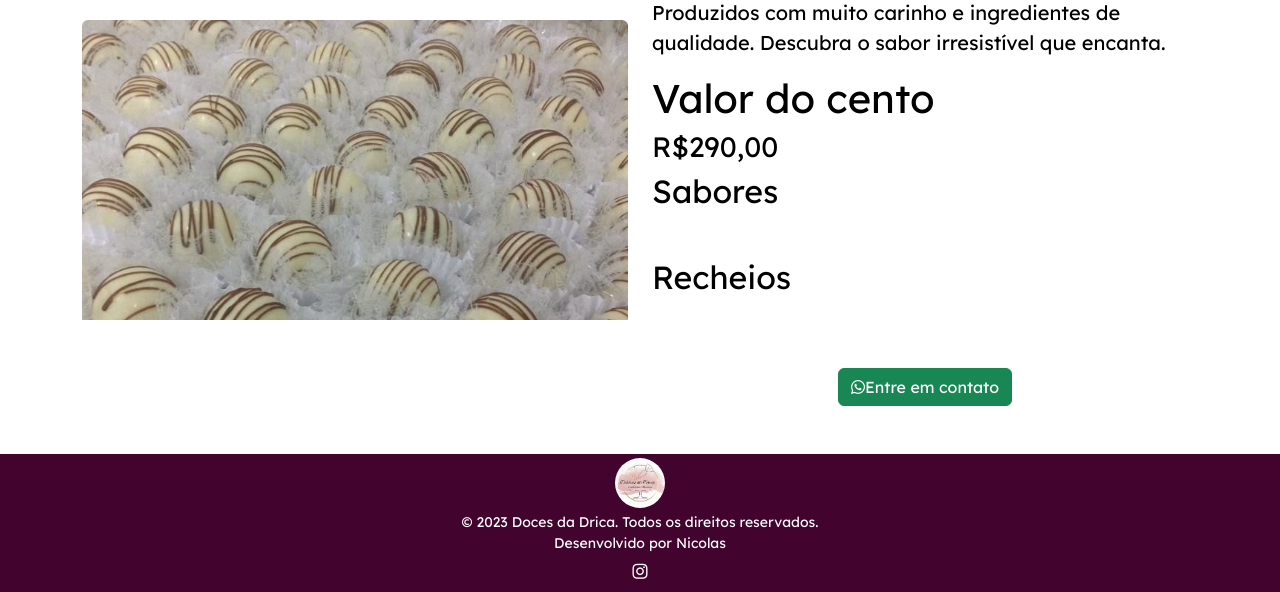
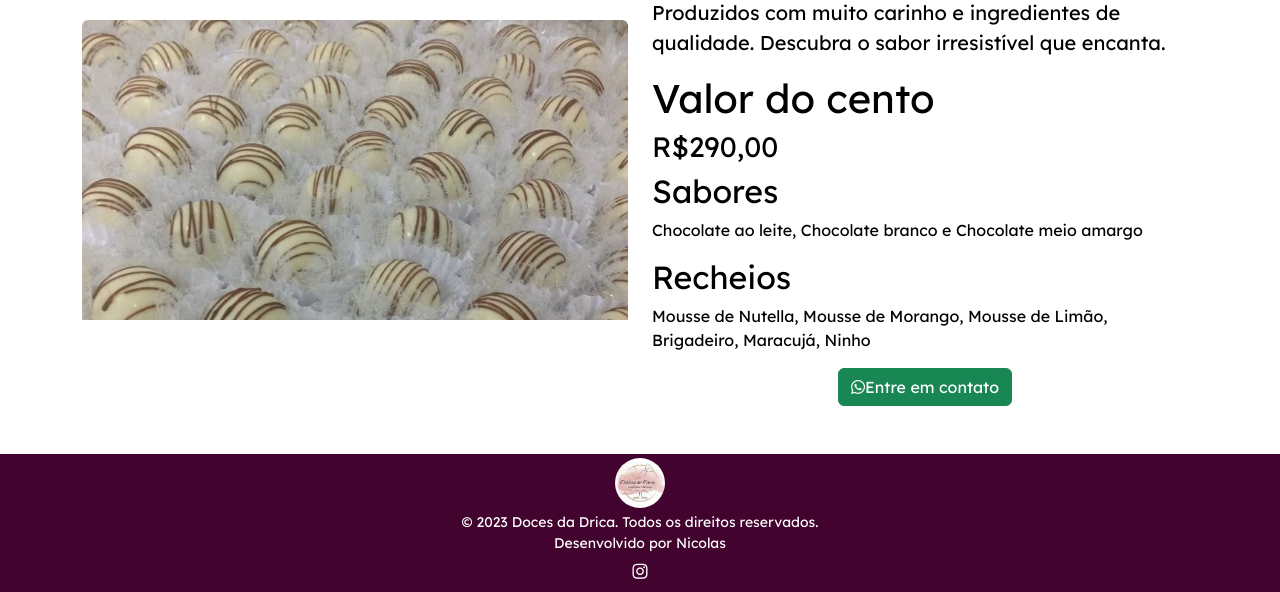
Before and after one commit to NicoaGc/Doces-da-Drica, a PHP site: page /docesfinos in a window 1280 px wide. Shown: the part 190-782 px from the top of the page. Run offline with PHP 8.4, Linux system fonts and the light colour scheme; some libraries are stand-ins or nearby versions.

Commit message:
ajuste cor texto

```diff
--- a/pages/docesfinos.php
+++ b/pages/docesfinos.php
@@ -27,11 +27,11 @@ $imagens = [
             <h1 class="text-black">Valor do cento</h1>
             <h3 class="text-black">R$290,00</h3>
             <h2 class="text-black">Sabores</h2>
-                <p>
+                <p class="text-black">
                     Chocolate ao leite, Chocolate branco e Chocolate meio amargo
                 </p>
             <h2 class="text-black">Recheios</h2>
-                <p>Mousse de Nutella, Mousse de Morango, Mousse de Limão, Brigadeiro, Maracujá, Ninho</p>
+                <p class="text-black">Mousse de Nutella, Mousse de Morango, Mousse de Limão, Brigadeiro, Maracujá, Ninho</p>
             </div>
             <div class="text-center">
             <div class="d-grid gap-2 col-6 mx-auto">
```
